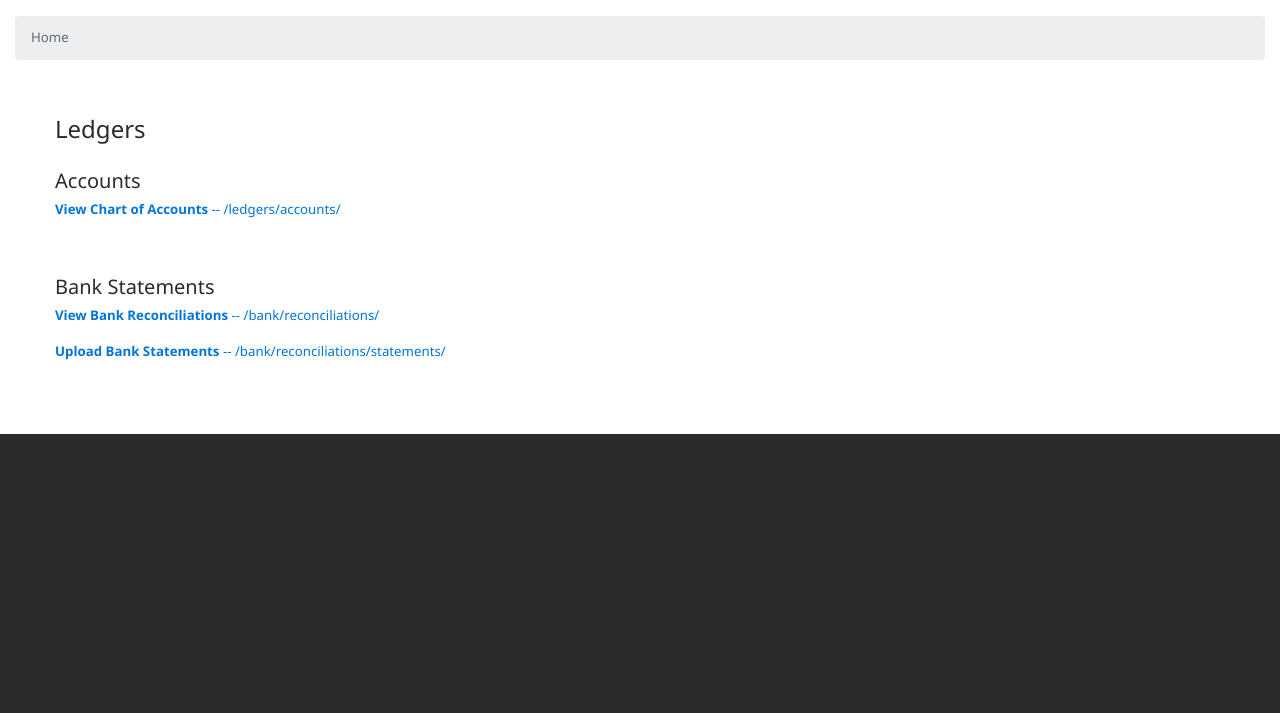
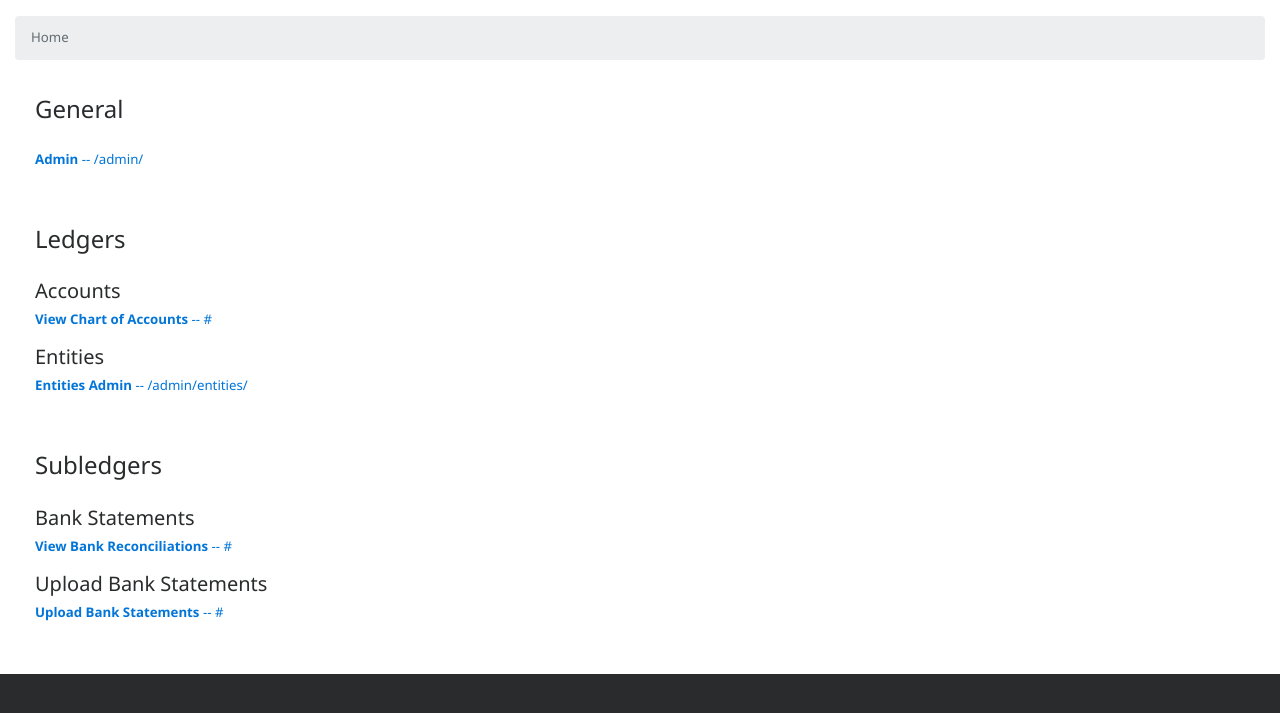
Before and after one commit to elena/open-accounting, a Django app: template templates/index.html in a window 1280 px wide. Shown: the part 54-767 px from the top of the page. Run offline with Django 3.2, Linux system fonts and the light colour scheme; the template is opened without the code that fills it, so the values that code supplies are empty; parts of the project's set-up code (start-up, migrations or seed data) failed here and were passed over; some libraries are stand-ins or nearby versions.

Commit message:
templates: Add some app base.html tidy index

```diff
--- a/templates/index.html
+++ b/templates/index.html
@@ -12,6 +12,17 @@
 
   <div class="card-block">
 
+    <h4>General</h4>
+
+    <br>
+
+    <p>
+      <a href="/admin/">
+        <strong>Admin</strong> -- /admin/
+      </a>
+    </p>
+
+  </div>
 
   <div class="card-block">
 
@@ -22,25 +33,37 @@
     <h5>Accounts</h5>
     <p>
       <a href="{% url "ledgers:accounts-list" %}">
-        <strong>View Chart of Accounts</strong> -- /ledgers/accounts/
+        <strong>View Chart of Accounts</strong> -- {% url "ledgers:accounts-list" %}
       </a>
     </p>
 
+    <h5>Entities</h5>
+    <p>
+      <a href="/admin/entities/">
+        <strong>Entities Admin</strong> -- /admin/entities/
+      </a>
+    </p>
 
   </div>
 
   <div class="card-block">
 
+    <h4>Subledgers</h4>
+
+    <br>
 
     <h5>Bank Statements</h5>
     <p>
       <a href="{% url "bank-reconciliations:bank-reconciliation-index" %}">
-        <strong>View Bank Reconciliations</strong> -- /bank/reconciliations/
+        <strong>View Bank Reconciliations</strong> -- {% url "bank-reconciliations:bank-reconciliation-index" %}
       </a>
     </p>
+
+
+    <h5>Upload Bank Statements</h5>
     <p>
       <a href="{% url "bank-reconciliations:bank-statement-upload" %}">
-        <strong>Upload Bank Statements</strong> -- /bank/reconciliations/statements/
+        <strong>Upload Bank Statements</strong> -- {% url "bank-reconciliations:bank-statement-upload" %}
       </a>
     </p>
 
--- /dev/null
+++ b/templates/subledgers/base.html
@@ -0,0 +1 @@
+{% extends "base.html" %}
--- /dev/null
+++ b/templates/subledgers/creditors/base.html
@@ -0,0 +1 @@
+{% extends "subledgers/creditors/base.html" %}
```
